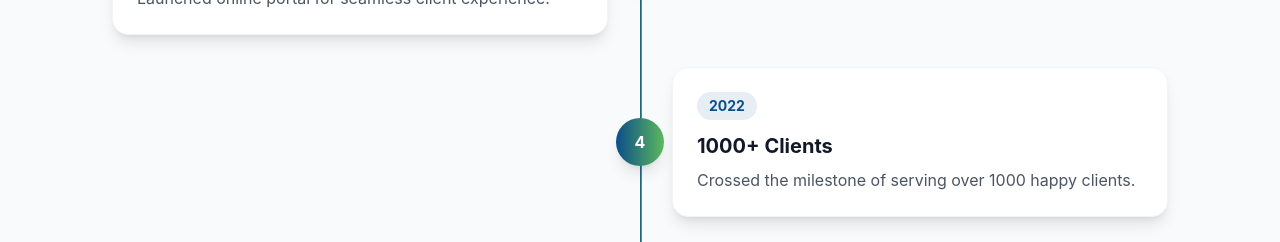
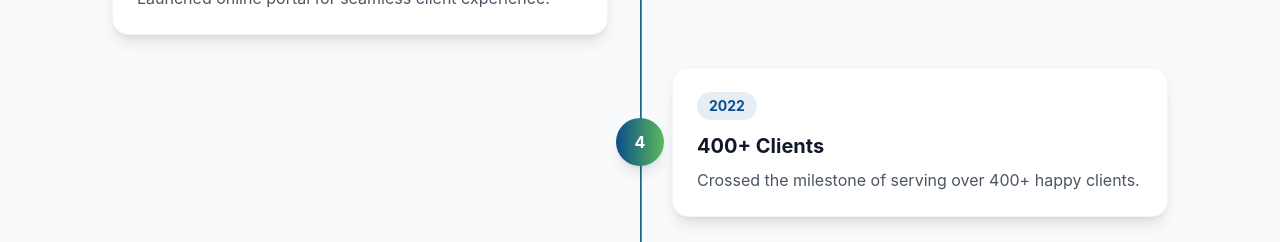
Before and after one commit to ishahshadab/sadiq-association, a Next.js app: page /about in a window 1280 px wide. Shown: the part 3160-3402 px from the top of the page. Built offline with nearby package versions, Linux system fonts and the light colour scheme.

Commit message:
Update page.tsx

```diff
--- a/src/app/(main)/about/page.tsx
+++ b/src/app/(main)/about/page.tsx
@@ -19,7 +19,7 @@ const timeline = [
   { year: '2010', title: 'Foundation', desc: 'Company established with a vision to simplify financial services.' },
   { year: '2014', title: 'Growth Phase', desc: 'Expanded services to include GST, compliance, and IP registration.' },
   { year: '2018', title: 'Digital Transformation', desc: 'Launched online portal for seamless client experience.' },
-  { year: '2022', title: '1000+ Clients', desc: 'Crossed the milestone of serving over 1000 happy clients.' },
+  { year: '2022', title: '400+ Clients', desc: 'Crossed the milestone of serving over 400+ happy clients.' },
   { year: '2026', title: 'Present Day', desc: 'Leading financial consultancy with pan-India presence.' },
 ];
 
```
